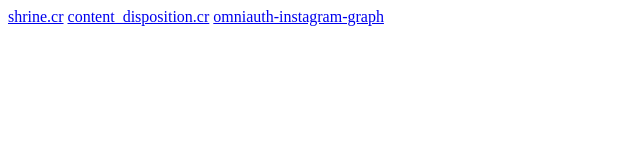
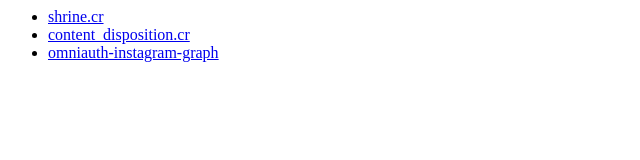
Before and after one commit to jetrockets/jetrockets.github.io, a plain HTML site: page index.html in a window 1280 px wide. Shown: the whole page, without its empty margins (0-640 px from the left). Drawn offline with Linux system fonts and the light colour scheme.

Commit message:
Updated markup

```diff
--- a/index.html
+++ b/index.html
@@ -1,3 +1,5 @@
-<a href="https://jetrockets.github.io/shrine.cr/">shrine.cr</a>
-<a href="https://jetrockets.github.io/content_disposition.cr/">content_disposition.cr</a>
-<a href="https://jetrockets.github.io/omniauth-instagram-graph/">omniauth-instagram-graph</a>
+<ul>
+  <li><a href="https://jetrockets.github.io/shrine.cr/">shrine.cr</a></li>
+  <li><a href="https://jetrockets.github.io/content_disposition.cr/">content_disposition.cr</a></li>
+  <li><a href="https://jetrockets.github.io/omniauth-instagram-graph/">omniauth-instagram-graph</a></li>
+</ul>
```
